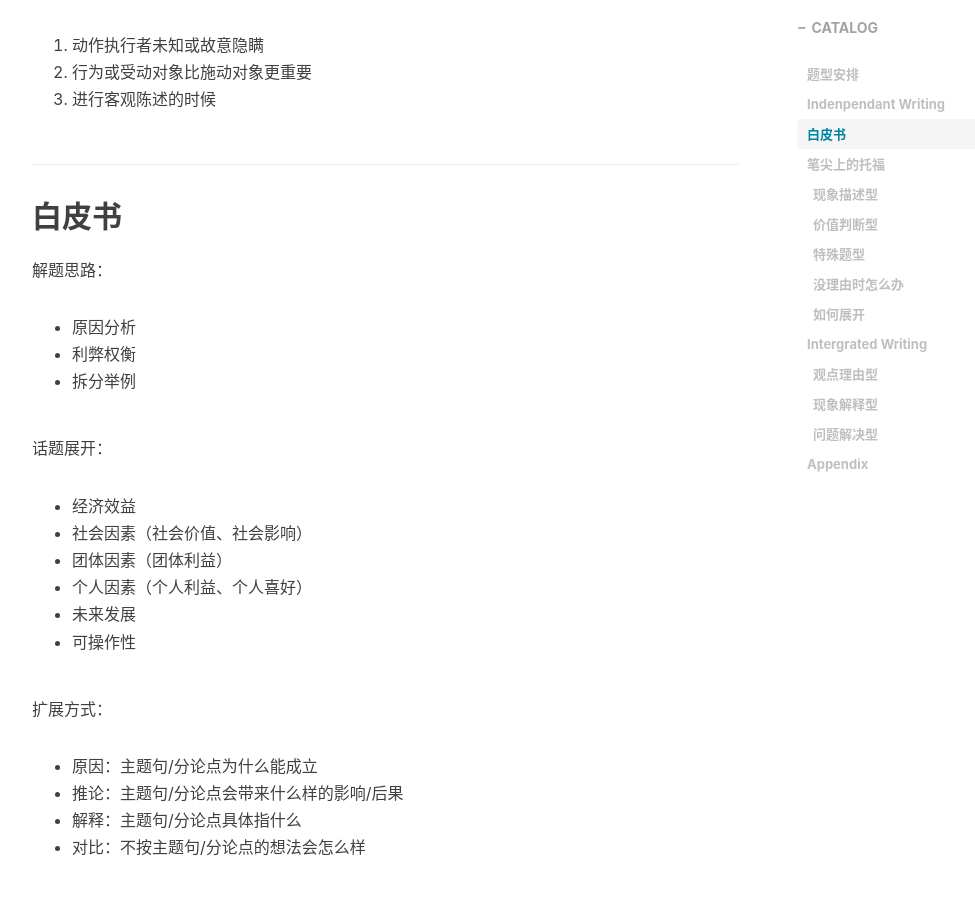
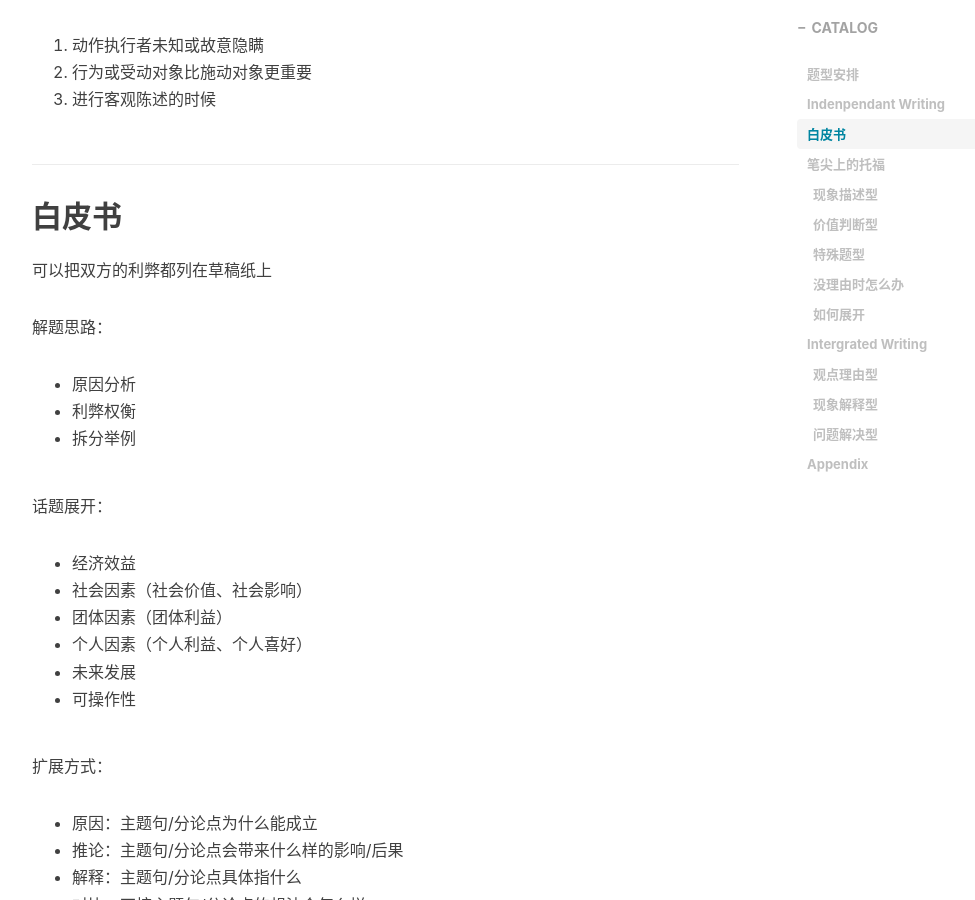
Before and after one commit to MessiahChen/MessiahChen.github.io, a Jekyll site: the page built from _posts/2020-07-23-TOEFL-Writing.markdown, in a window 1280 px wide and 900 px high, scrolled down 2569 px. Shown: the whole window, without its empty margins (233-1208 px from the left). Built offline with Jekyll 4.4.1, drawn with Linux system fonts in a browser that asks for light colours; nearby versions of some CDN libraries; comment, search, counter and statistics services are not loaded.

Commit message:
post update

```diff
--- a/_posts/2020-07-23-TOEFL-Writing.markdown
+++ b/_posts/2020-07-23-TOEFL-Writing.markdown
@@ -44,6 +44,8 @@ tags:
 3. 进行客观陈述的时候
 
 ## 白皮书
+
+可以把双方的利弊都列在草稿纸上
 
 解题思路：
 
```
